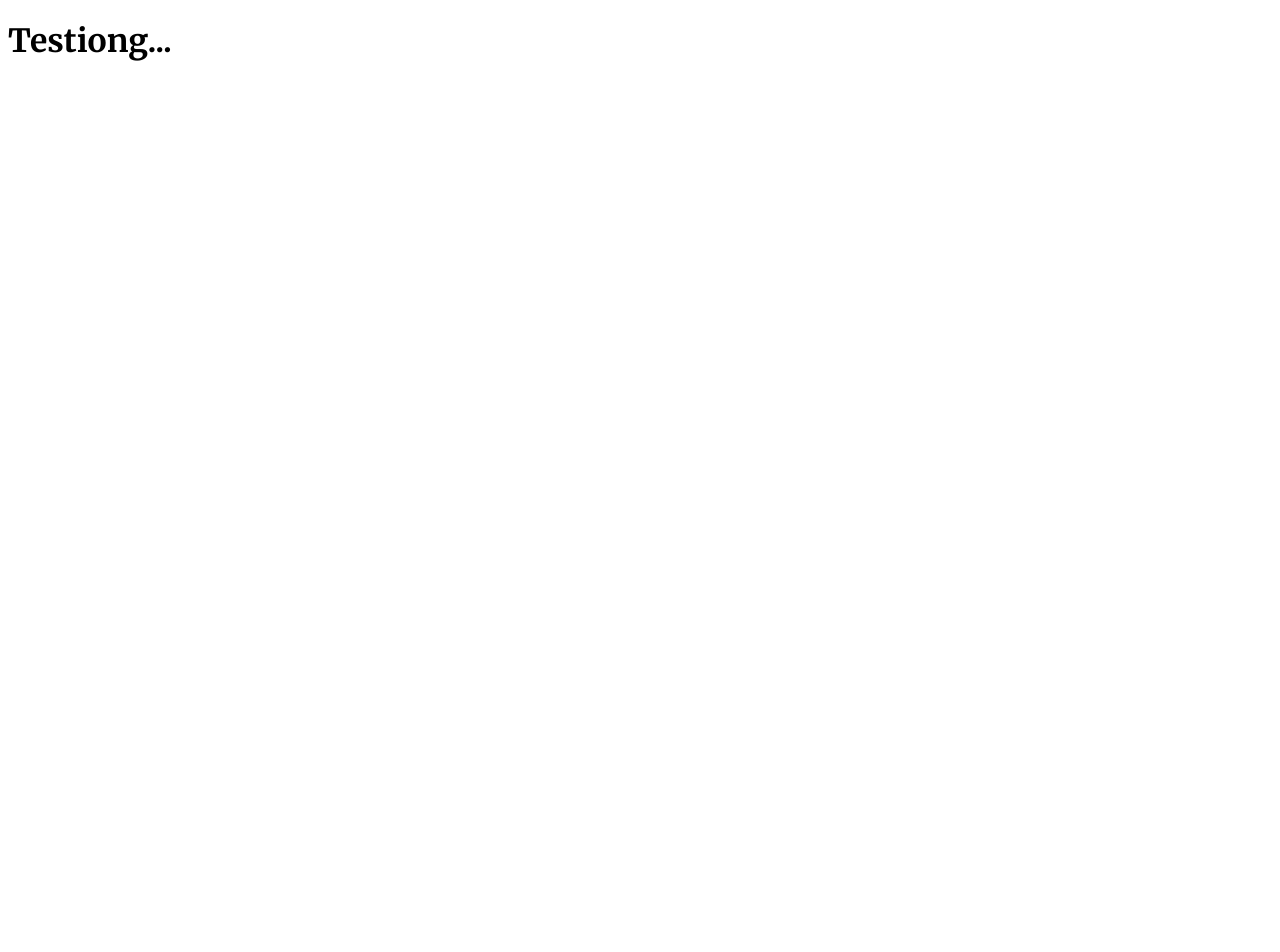
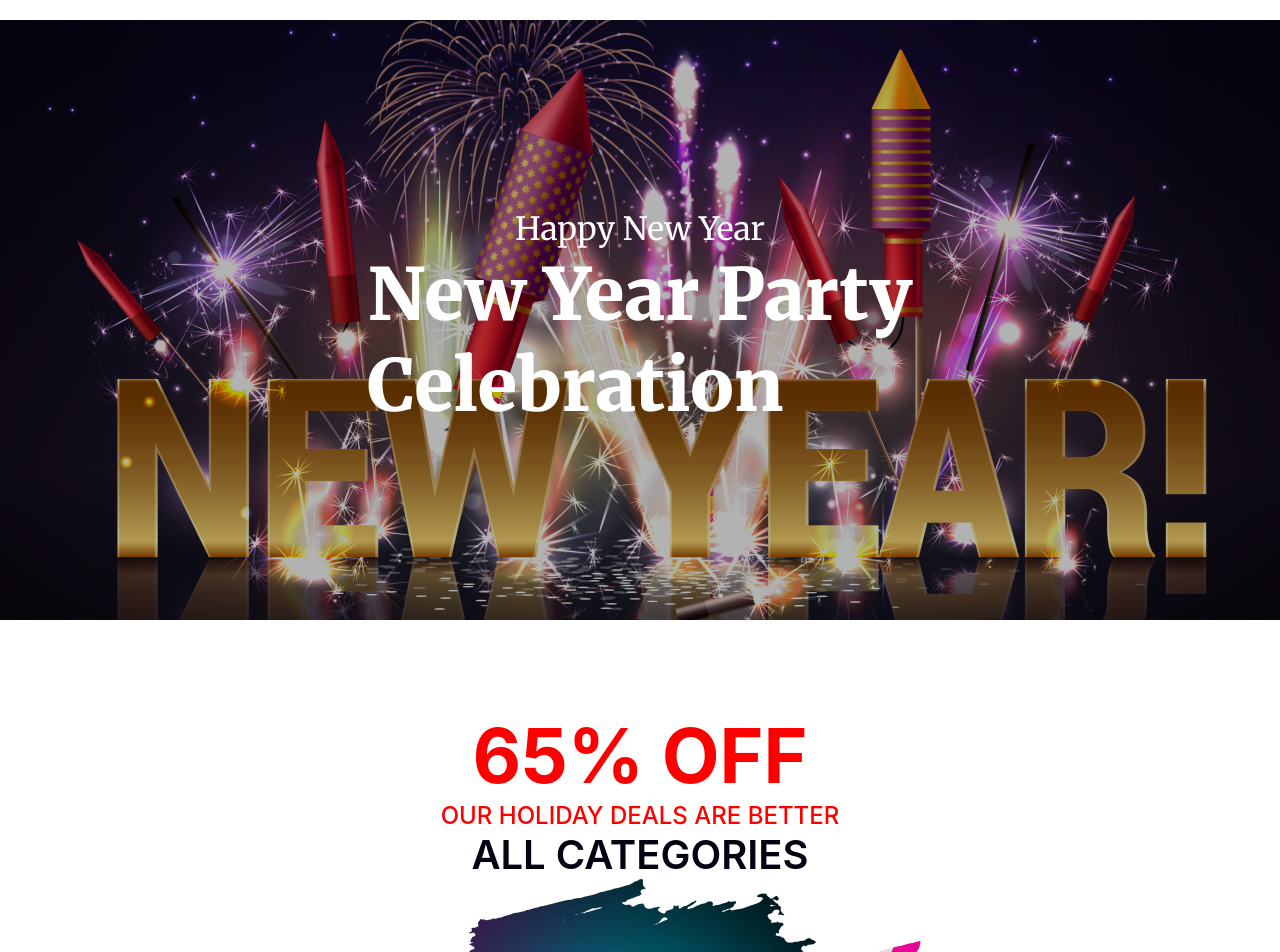
Before and after one commit to hkrobinbrother/Batch9-A1-Solution, a plain HTML site: page index.html in a window 1280 px wide. Shown: the top 952 px of the page. Before the commit the page ends 800 px from the top, so only its background shows below. Drawn offline with Linux system fonts and the light colour scheme.

Commit message:
add that all

```diff
--- a/index.html
+++ b/index.html
@@ -7,6 +7,30 @@
     <link rel="stylesheet" href="style.css">
 </head>
 <body>
-    <h1>Testiong...</h1>
+    <header class="banner-container">
+        <div class="banner-content">
+            <p>Happy New Year</p>
+            <h1>New Year Party <br>
+                 Celebration</h1>
+        </div>
+
+    </header>
+    <main>
+        <!-- second action store here -->
+         <section class="second-section-container">
+            <div class="second-section-content">
+                <h1>65% OFF</h1>
+                <p>OUR HOLIDAY DEALS ARE BETTER</p>
+                <h3>ALL CATEGORIES</h3>
+            </div>
+            <div class="image-conteniner">
+                <img src="./images/New Year Photo.png" alt="">
+            </div>
+         </section>
+         <!-- second action store here -->
+    </main>
+    <footer>
+
+    </footer>
 </body>
 </html>
--- a/style.css
+++ b/style.css
@@ -1,5 +1,90 @@
 @import url('https://fonts.googleapis.com/css2?family=Merriweather:ital,wght@0,300;0,400;0,700;0,900;1,300;1,400;1,700;1,900&display=swap');
 
+*{
+    box-sizing: border-box;
+    margin: 0;
+    padding: 0;
+}
 body{
     font-family: "Merriweather", serif;
 }
+/* banner section styles */
+.banner-container{
+    max-width: : 1320px;
+    margin: 0 auto;
+    margin-top: 20px;
+
+    min-height: 600px;
+    background-color: rgba(0,0,0,0.3);
+    background-image: url("images/Banner\ Image.png");
+    background-position: center;
+    background-repeat: no-repeat;
+    background-size: cover;
+    background-blend-mode: overlay;
+}
+.banner-content{
+    display: flex;
+    flex-direction: column;
+    justify-content: center;
+    height: 600px;
+    align-items: center;
+}
+.banner-content p,h1{
+    color: white;
+    font-size: 72px;
+    font-weight: 900;
+}
+.banner-content p{
+    font-size: 32px;
+    font-weight: 400;
+}
+.banner-content h1{
+    font-size: 72px;
+    font-weight: 900;
+}
+/* 65%-section styles */
+.second-section-container{
+    width:802.9px ;
+    height: 806px;
+    margin: 0 auto;
+    margin-top: 90px;
+
+}
+
+.second-section-content{
+
+}
+.second-section-content{
+    display: flex;
+    flex-direction: column;
+    justify-content: center;
+
+    align-items: center;
+}
+.second-section-content h1{
+    color: rgb(255,0,0);
+    font-family: Inter;
+    font-size: 75px;
+    font-weight: 650;
+}
+.second-section-content p{
+    color: rgb(255,0,0);
+    font-family: Inter;
+    font-size: 24px;
+    font-weight: 500;
+}
+.second-section-content h3{
+    color: rgb(7, 2, 17);
+font-family: Inter;
+font-size: 40px;
+font-weight: 600;
+}
+.image-container {
+    width: 800px;
+    height: 500px;
+}
+.image-container img {
+    justify-content: center;
+    width: 100%;
+    height: 100%;
+}
```
